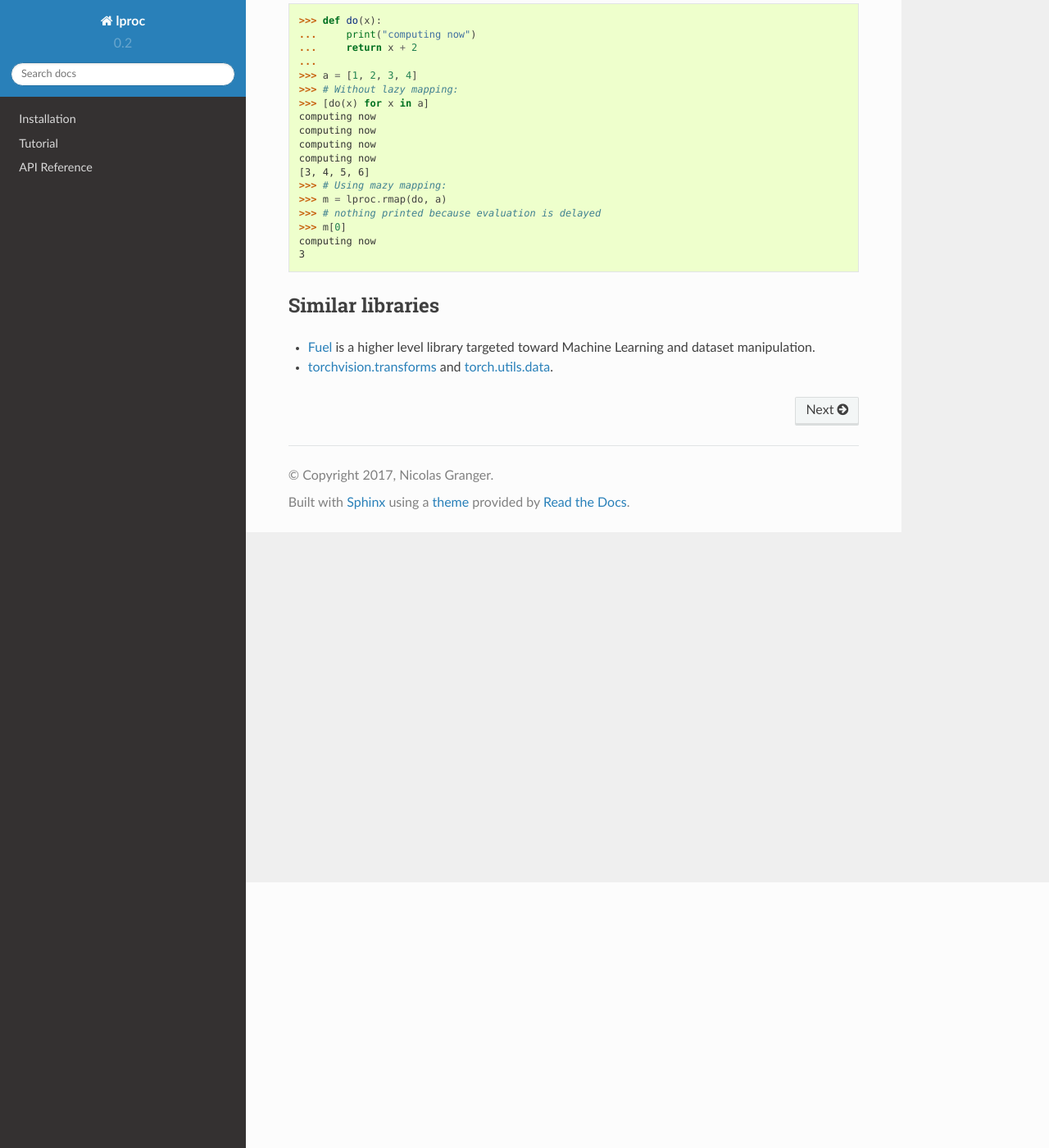
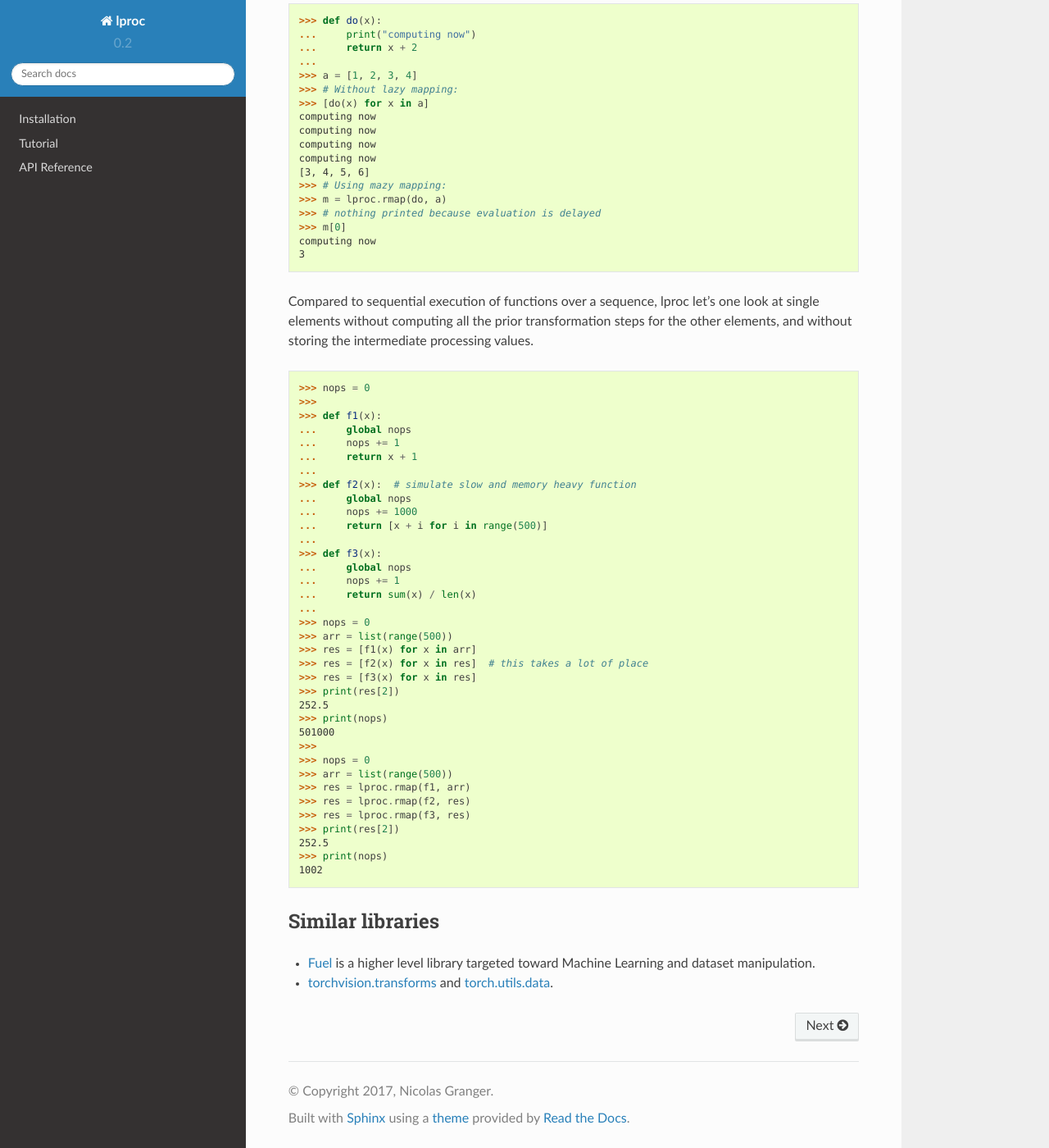
Before and after one commit to nlgranger/SeqTools, a Sphinx documentation site: the page built from docs/index.rst, in a window 1280 px wide and 1400 px high, scrolled down 324 px. Shown: the whole window at 82% size. Built offline with Sphinx 7.4.7 and the Read the Docs theme 2.0.0, drawn with Linux system fonts in a browser that asks for light colours.

Commit message:
slightly improved doc

```diff
--- a/docs/conf.py
+++ b/docs/conf.py
@@ -36,6 +36,7 @@ import pkg_resources
 extensions = [
     'sphinx.ext.autodoc',
     'sphinx.ext.autosummary',
+    'sphinx.ext.autosectionlabel',
     'sphinx.ext.doctest',
     'sphinx.ext.linkcode']
 
--- a/docs/index.rst
+++ b/docs/index.rst
@@ -40,6 +40,47 @@ computing now
 computing now
 3
 
+Compared to sequential execution of functions over a sequence, lproc let's one
+look at single elements without computing all the prior transformation steps
+for the other elements, and without storing the intermediate processing values.
+
+>>> nops = 0
+>>>
+>>> def f1(x):
+...     global nops
+...     nops += 1
+...     return x + 1
+...
+>>> def f2(x):  # simulate slow and memory heavy function
+...     global nops
+...     nops += 1000
+...     return [x + i for i in range(500)]
+...
+>>> def f3(x):
+...     global nops
+...     nops += 1
+...     return sum(x) / len(x)
+...
+>>> nops = 0
+>>> arr = list(range(500))
+>>> res = [f1(x) for x in arr]
+>>> res = [f2(x) for x in res]  # this takes a lot of place
+>>> res = [f3(x) for x in res]
+>>> print(res[2])
+252.5
+>>> print(nops)
+501000
+>>>
+>>> nops = 0
+>>> arr = list(range(500))
+>>> res = lproc.rmap(f1, arr)
+>>> res = lproc.rmap(f2, res)
+>>> res = lproc.rmap(f3, res)
+>>> print(res[2])
+252.5
+>>> print(nops)
+1002
+
 
 Similar libraries
 -----------------
--- a/docs/reference.rst
+++ b/docs/reference.rst
@@ -45,3 +45,8 @@ function can help you process large sequences.
 .. autofunction:: par_iter
 .. autofunction:: chunk_load
 .. autoclass:: SerializableFunc
+
+Errors
+------
+
+.. autoclass:: AccessException
```
Also changed, not shown: other parts of docs/index.rst (+1 -1 lines), README.rst (+42 -1 lines), docs/tutorial.rst (renamed from docs/mapping.rst, +21 -19 lines), .travis.yml, 1 other file.
